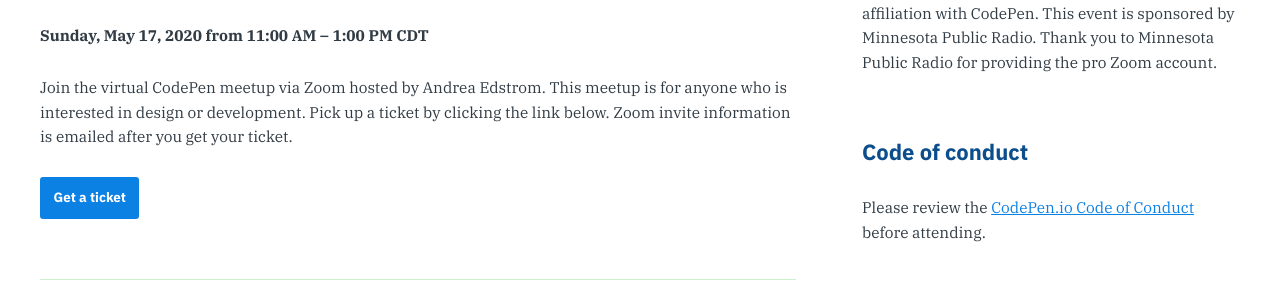
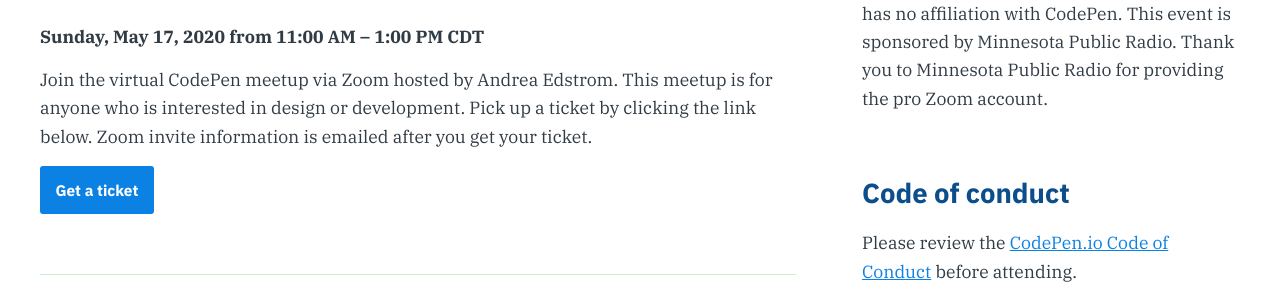
Before and after one commit to dreascode/codepenmeetup, a Gatsby site: page / in a window 1280 px wide. Shown: the part 290-592 px from the top of the page. Built offline with nearby package versions, Linux system fonts and the light colour scheme; Gatsby itself is replaced by a stand-in of ours.

Commit message:
tweak headings

```diff
--- a/src/scss/base/elements.scss
+++ b/src/scss/base/elements.scss
@@ -72,14 +72,14 @@
   $max_width: 767px;
   $min_font: 15px;
   $max_font: 18px;
-  margin-top: 1.8em;
-  margin-bottom: 1.8em;
+  margin: .5em 0;
   line-height: 1.6;
   @include fluid-type($min_width, $max_width, $min_font, $max_font);
   // font-size: 15px;
 
  @include media($media-tablet) {
-   font-size: .875em;
+   font-size: 1em;
+   margin: .875em 0;
  }
   &:first-child {
     margin-top: 0;
--- a/src/scss/modules/hdg.scss
+++ b/src/scss/modules/hdg.scss
@@ -69,7 +69,7 @@
 
 }
 
-h4, .hdg-4 {
+h5, .hdg-5 {
   font-size: .8em;
 
   @include media($media-tablet) {
@@ -77,7 +77,7 @@
   }
 }
 
-h5, .hdg-5 {
+h6, .hdg-6 {
   font-size: .64em;
 
   @include media($media-tablet) {
```
